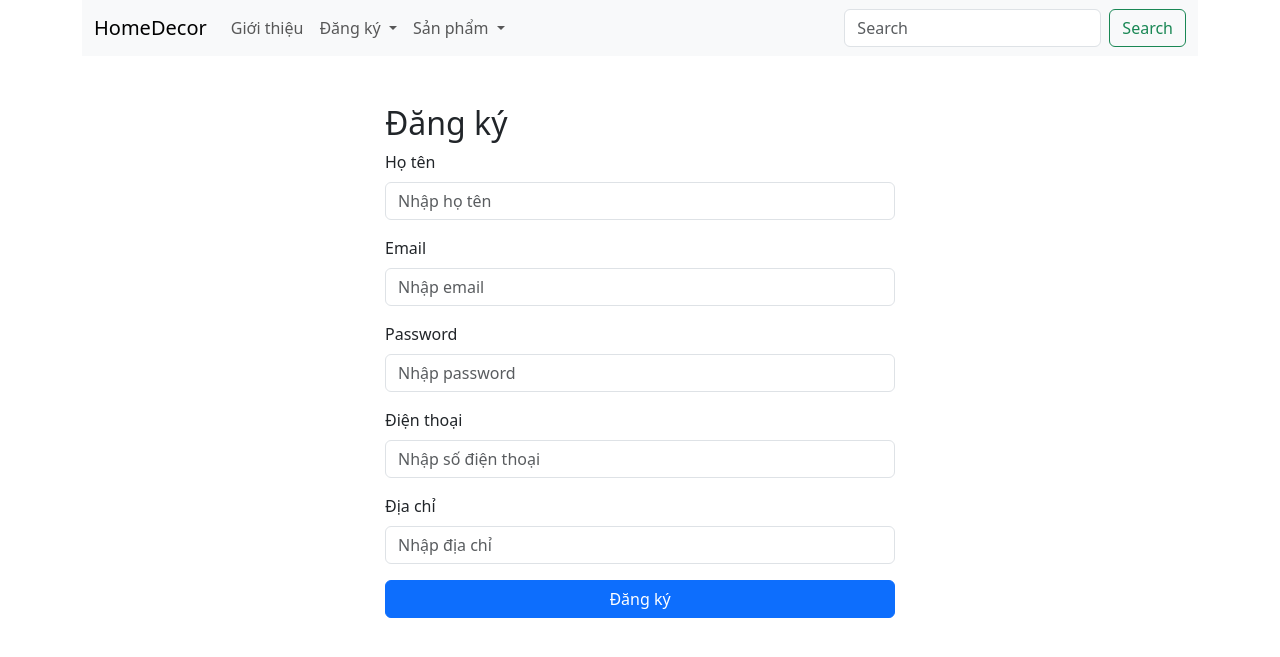
After one commit to pnminh52/HomeDecor_PRO1014_Final, a PHP site: page /homedecorfinal/views/clients/users/register.php in a window 1280 px wide. The commit adds this page. Shown: the top 657 px of the page. Run offline with PHP 8.4, Linux system fonts and the light colour scheme; data that the repository does not hold is empty; some libraries are stand-ins or nearby versions.

Commit message:
đăng nhập và đăng ký

```diff
--- a/views/clients/header.php
+++ b/views/clients/header.php
@@ -25,6 +25,31 @@
                             <a class="nav-link" href="">Giới thiệu</a>
                         </li>
                         <li class="nav-item dropdown">
+                            <a class="nav-link dropdown-toggle" href="#" id="navbarDropdown" role="button" data-bs-toggle="dropdown" aria-expanded="false">
+                                Đăng ký
+                                <i class="fa-solid fa-user"></i>
+                                <?= $_SESSION['user']['fullname'] ?? '' ?>
+                            </a>
+                            <ul class="dropdown-menu" aria-labelledby="navbarDropdown">
+                                <?php if(isset($_SESSION['user']) ) :?>
+                                <li>
+                                    <a class="dropdown-item" href="<?= ROOT_URL?>">profile</a>
+                                </li>
+                                <li>
+                                <a class="dropdown-item" href="<?= ROOT_URL . '?ctl=logout'?>">logout</a>
+                                </li>
+                                <?php else :?>
+                                    <li>
+                                    <a href="<?= ROOT_URL . '?ctl=login'?>">login</a>
+                                </li>
+                                <li>
+                                <a href="<?= ROOT_URL . '?ctl=register'?>">register</a>
+                                </li>
+                                <?php endif?>
+
+                            </ul>
+                        </li>
+<li class="nav-item dropdown">
                         <a class="nav-link dropdown-toggle" href="#" id="navbarDropdown" role="button" data-bs-toggle="dropdown" aria-expanded="false">
                             Sản phẩm
                         </a>
--- /dev/null
+++ b/views/clients/users/register.php
@@ -0,0 +1,39 @@
+<?php include_once ROOT_DIR . "views/clients/header.php"; ?>
+
+<div class="container mt-5">
+    <div class="row justify-content-center">
+      <div class="col-md-6">
+        <div class="container">
+          <h2>Đăng ký</h2>
+          <form action="<?= ROOT_URL . '?ctl=register'?>" method="POST">
+            <div class="mb-3">
+              <label for="fullname" class="form-label">Họ tên</label>
+              <input type="text" class="form-control" name="fullname" placeholder="Nhập họ tên">
+            </div>
+
+            <div class="mb-3">
+              <label for="email" class="form-label">Email</label>
+              <input type="email" class="form-control" name="email" placeholder="Nhập email">
+            </div>
+
+            <div class="mb-3">
+              <label for="password" class="form-label">Password</label>
+              <input type="password" class="form-control" name="password" placeholder="Nhập password">
+            </div>
+
+            <div class="mb-3">
+              <label for="phone" class="form-label">Điện thoại</label>
+              <input type="phone" class="form-control" name="phone" placeholder="Nhập số điện thoại">
+            </div>
+
+            <div class="mb-3">
+              <label for="address" class="form-label">Địa chỉ</label>
+              <input type="address" class="form-control" name="address" placeholder="Nhập địa chỉ">
+            </div>
+
+            <button type="submit" class="btn btn-primary w-100">Đăng ký</button>
+          </form>
+        </div>
+      </div>
+    </div>
+</div>
```
Also changed, not shown: common/function.php (+7 -0 lines), controllers/AuthController.php (added, +73 -0 lines), index.php (+8 -2 lines), models/User.php (added, +47 -0 lines), views/clients/users/login.php (added, +40 -0 lines).
